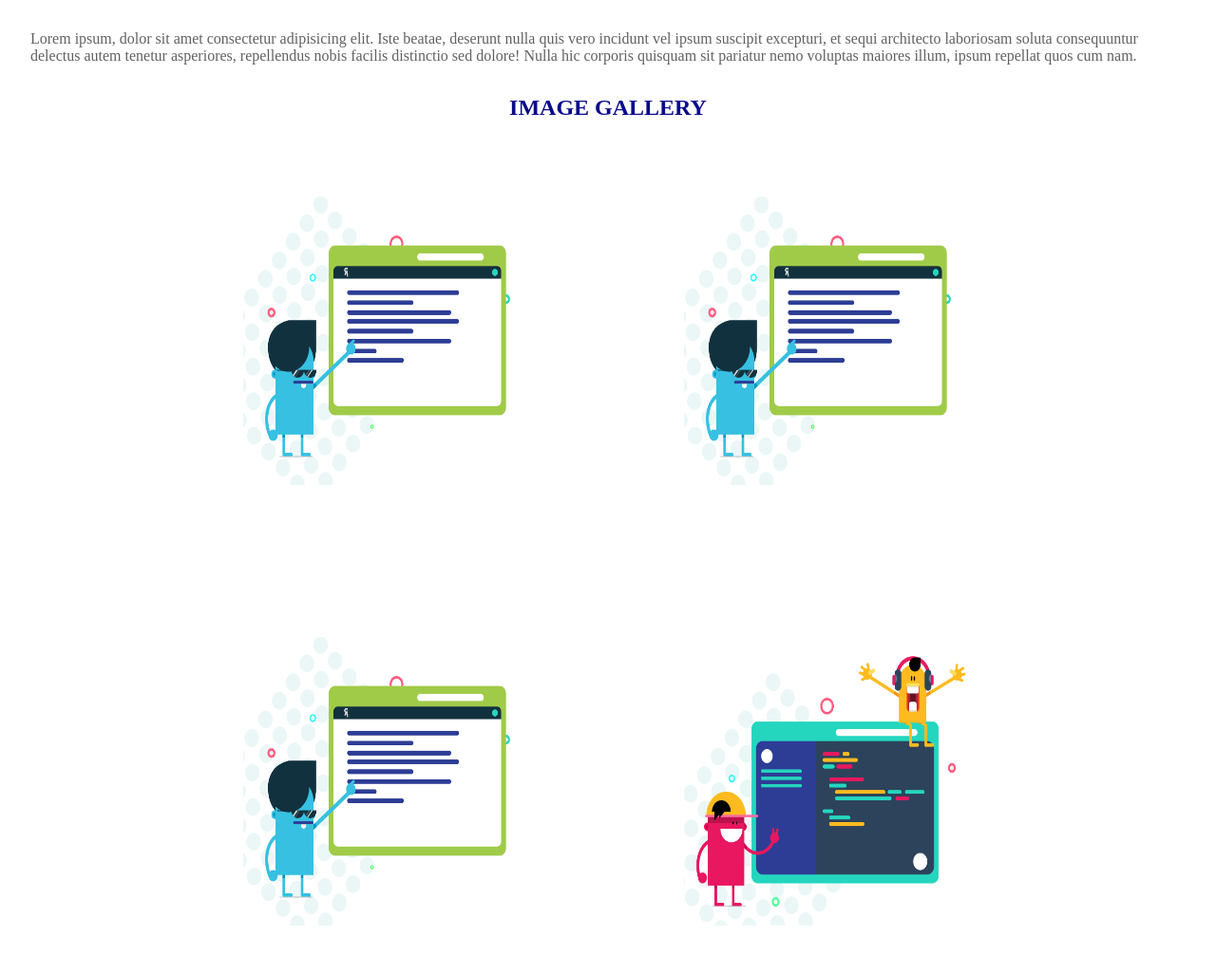
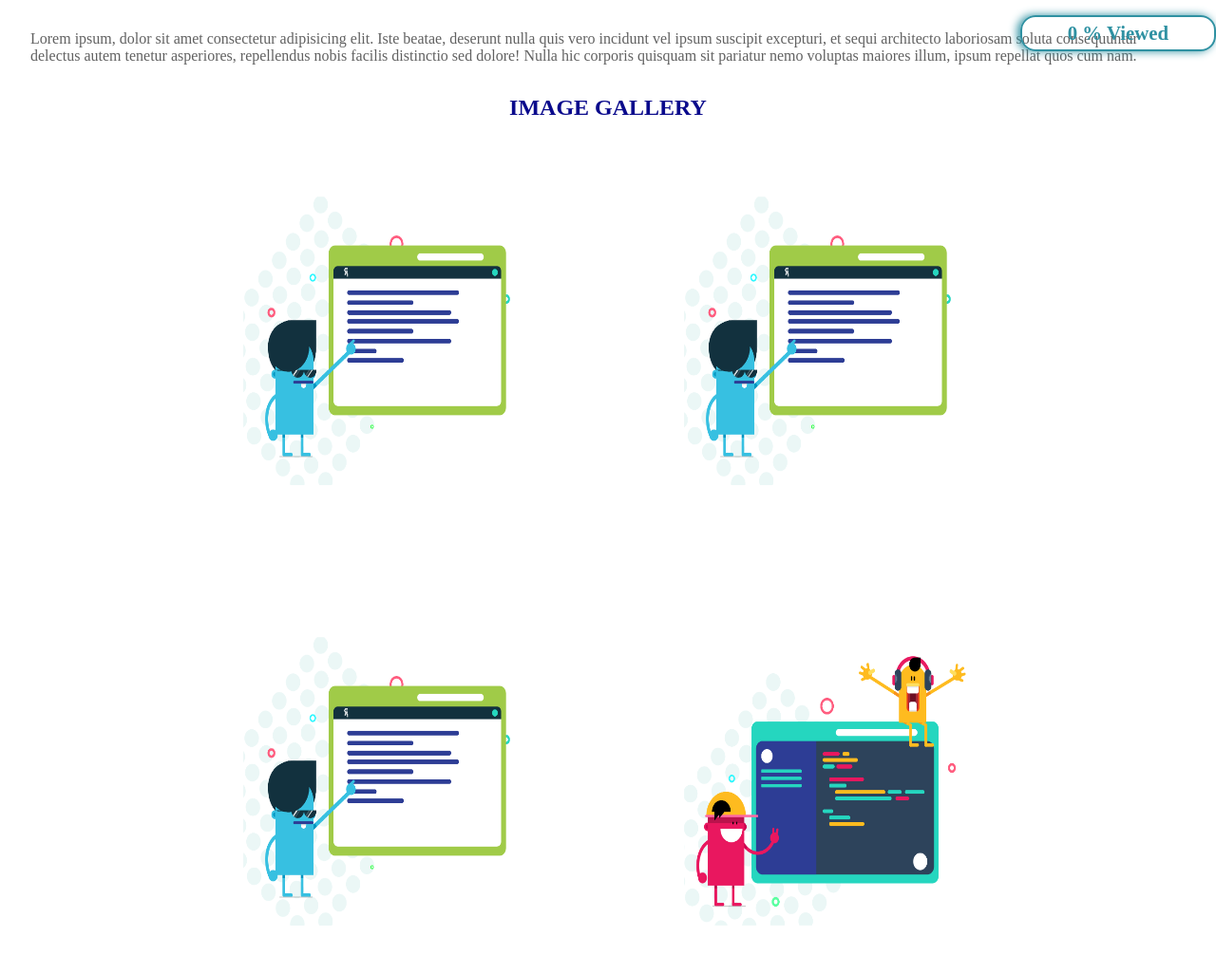
Before and after one commit to SimranMandal0211/percentage_scroller, a plain HTML site: page index.html in a window 1280 px wide. Shown: the top 1026 px of the page at 95% size. Drawn offline with Linux system fonts and the light colour scheme.

Commit message:
add aside

```diff
--- a/index.html
+++ b/index.html
@@ -33,5 +33,14 @@
             </div>
         </div>
     </main>
+
+    <aside>
+        <div class="scrollPercentage">
+            <span class="msg">
+                <span id="percentNum">0</span>
+                % Viewed
+            </span>
+        </div>
+    </aside>
 </body>
 </html>
```
